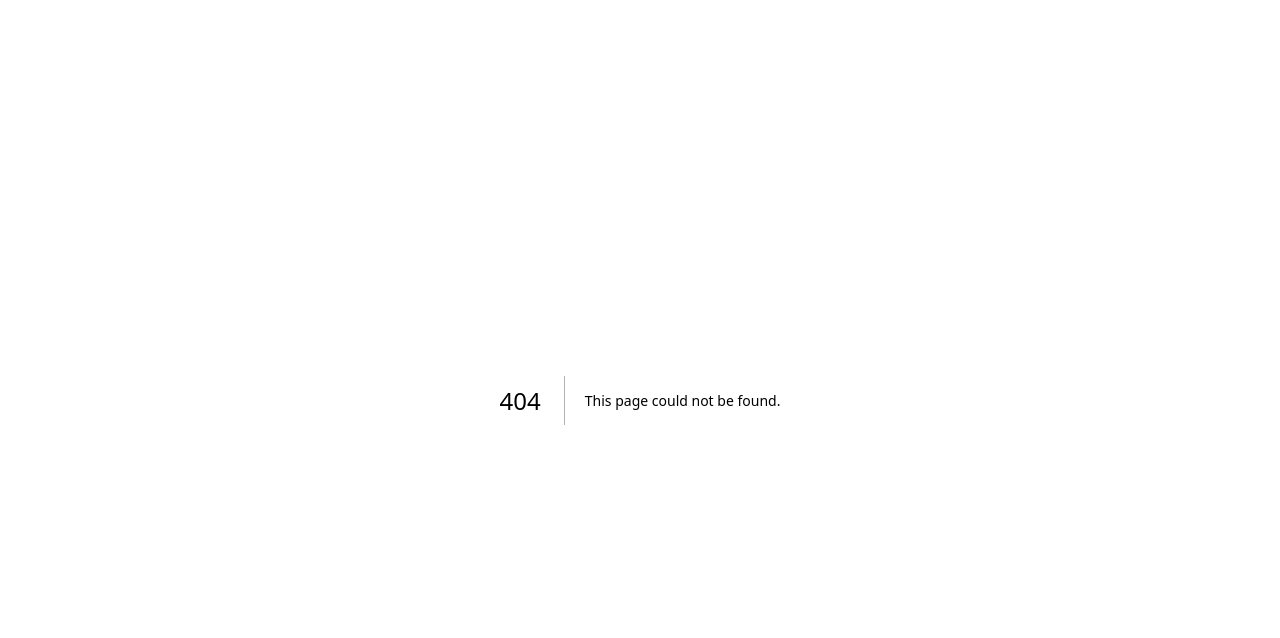
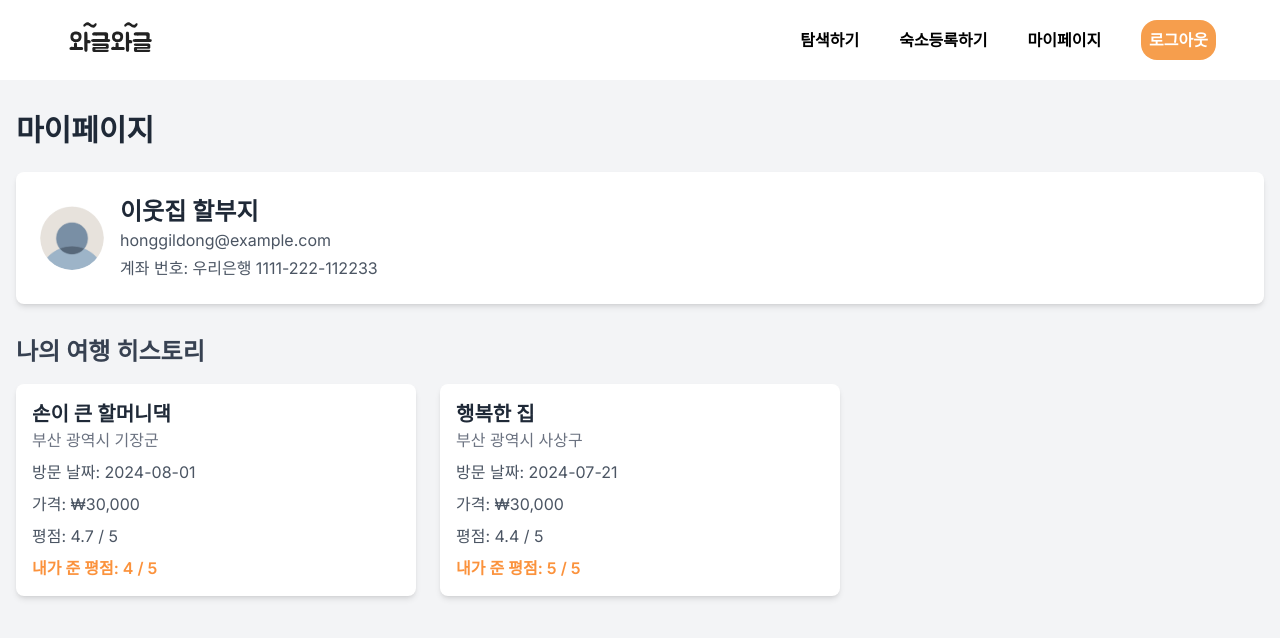
Before and after one commit to Ji-Hyeon212/wagglewaggle, a Next.js app: page /mypage in a window 1280 px wide. Before the commit this address had no page. Shown: the top 638 px of the page. Built offline with nearby package versions, Linux system fonts and the light colour scheme.

Commit message:
feat: add MyPage

```diff
--- /dev/null
+++ b/src/app/mypage/page.tsx
@@ -0,0 +1,95 @@
+import { Fragment } from "react";
+import Header from "@components/common/Header";
+
+interface TravelHistory {
+  id: number;
+  si: string;
+  address: string;
+  price: number;
+  rate: number;
+  userRating: number;
+  visitDate: string;
+}
+
+const travelHistories: TravelHistory[] = [
+  {
+    id: 1,
+    si: "부산 광역시 기장군",
+    address: "손이 큰 할머니댁",
+    price: 30000,
+    rate: 4.7,
+    userRating: 4,
+    visitDate: "2024-08-01",
+  },
+  {
+    id: 2,
+    si: "부산 광역시 사상구",
+    address: "행복한 집",
+    price: 30000,
+    rate: 4.4,
+    userRating: 5,
+    visitDate: "2024-07-21",
+  },
+];
+
+const MyPage = () => {
+  return (
+    <Fragment>
+      <Header />
+      <div className="min-h-screen bg-gray-100 py-8">
+        <div className="container mx-auto px-4">
+          <h1 className="text-3xl font-bold text-gray-800 mb-6">마이페이지</h1>
+          {/* 프로필 섹션 */}
+          <div className="bg-white shadow-md rounded-lg p-6 mb-8">
+            <div className="flex items-center">
+              <img
+                src="/images/profile.avif"
+                alt="Profile"
+                className="w-16 h-16 rounded-full mr-4"
+              />
+              <div>
+                <h2 className="text-2xl font-semibold text-gray-800">
+                  이웃집 할부지
+                </h2>
+                <p className="text-gray-600">honggildong@example.com</p>
+                <p className="text-gray-600 mt-1">
+                  계좌 번호: 우리은행 1111-222-112233
+                </p>
+              </div>
+            </div>
+          </div>
+
+          <h2 className="text-2xl font-semibold text-gray-700 mb-4">
+            나의 여행 히스토리
+          </h2>
+
+          <div className="grid grid-cols-1 md:grid-cols-2 lg:grid-cols-3 gap-6">
+            {travelHistories.map((history) => (
+              <div
+                key={history.id}
+                className="bg-white shadow-md rounded-lg p-4"
+              >
+                <h3 className="text-xl font-semibold text-gray-800">
+                  {history.address}
+                </h3>
+                <p className="text-gray-500">{history.si}</p>
+                <p className="text-gray-600 mt-2">
+                  방문 날짜: {history.visitDate}
+                </p>
+                <p className="text-gray-600 mt-2">
+                  가격: ₩{history.price.toLocaleString()}
+                </p>
+                <p className="text-gray-600 mt-2">평점: {history.rate} / 5</p>
+                <p className="text-orange-400 mt-2 font-semibold">
+                  내가 준 평점: {history.userRating} / 5
+                </p>
+              </div>
+            ))}
+          </div>
+        </div>
+      </div>
+    </Fragment>
+  );
+};
+
+export default MyPage;
```
Also changed, not shown: public/images/profile.avif (added).
